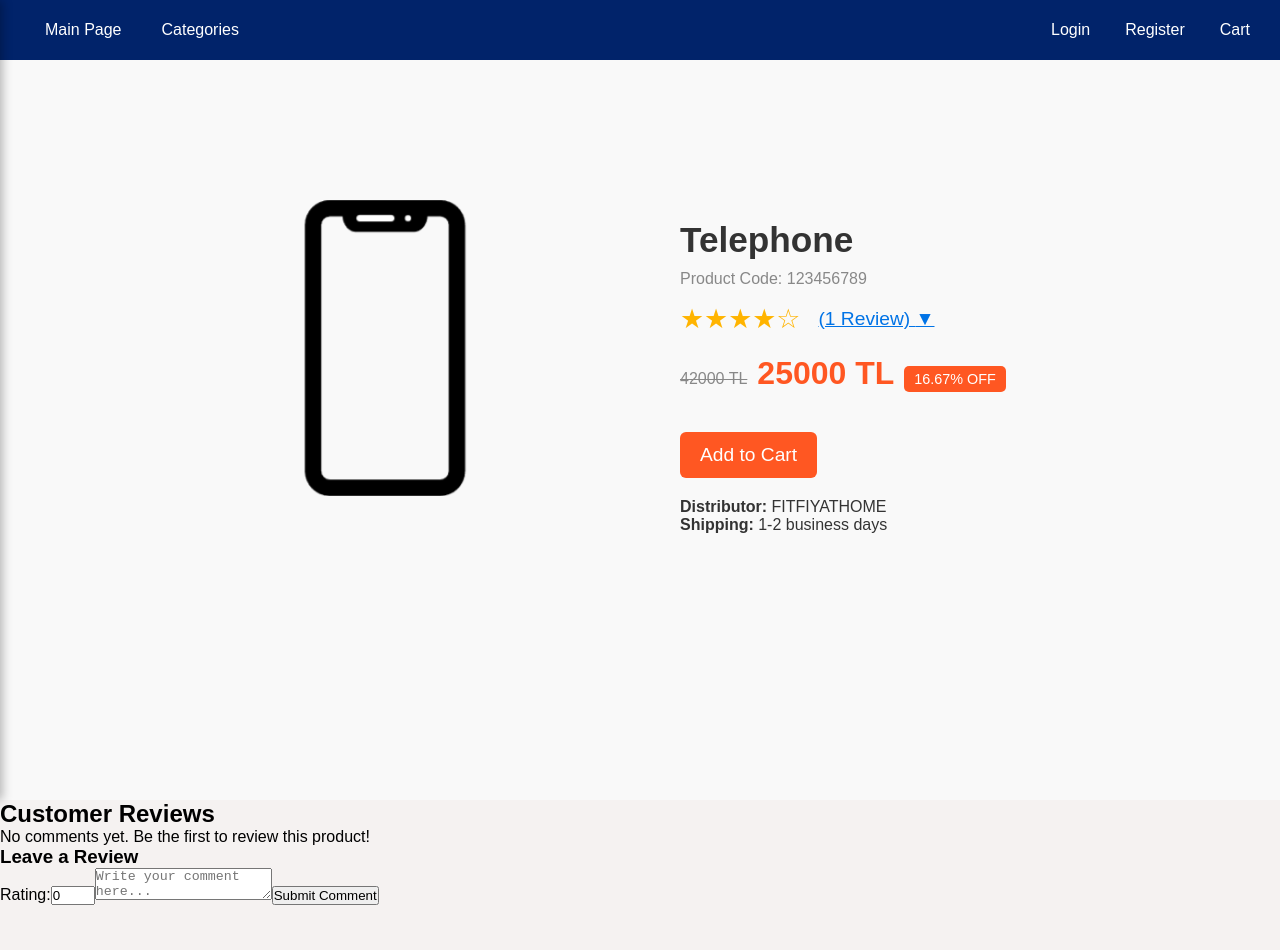
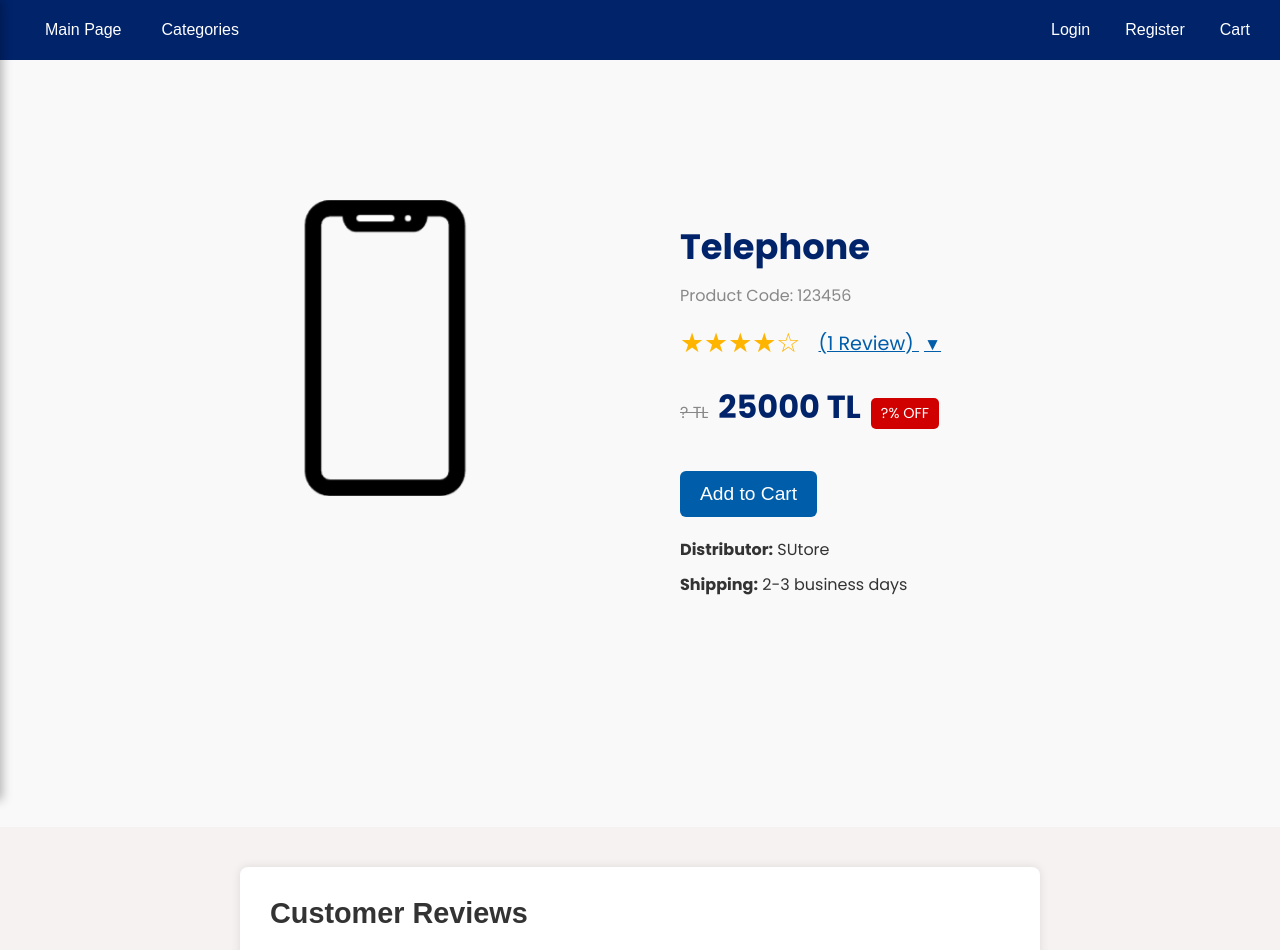
Before and after one commit to Furkyleon/SUtore, a React (Create React App) app in the folder frontend/: page /product/1 in a window 1280 px wide. Shown: the top 950 px of the page. Before the commit the page ends 905 px from the top, so only its background shows below. Built offline with nearby package versions, Linux system fonts and the light colour scheme.

Commit message:
product page changes

```diff
--- a/frontend/src/Components/ProductPage/ProductPage.css
+++ b/frontend/src/Components/ProductPage/ProductPage.css
@@ -4,7 +4,7 @@ body {
   height: auto;
 }
 
-.product-page-container {
+.product-page {
   width: 100vw;
   font-family: Arial, sans-serif;
   margin: 0;
@@ -12,12 +12,12 @@ body {
   box-sizing: border-box;
 }
 
-.product-page-container .product-card a {
+.product-card a {
   text-decoration: none;
   color: inherit;
 }
 
-.product-page-container .product-full-width {
+.product-full-width {
   display: flex;
   align-items: flex-start;
   gap: 80px;
@@ -28,18 +28,18 @@ body {
   min-height: 100vh;
 }
 
-.product-page-container .product-image-section {
+.product-image-section {
   flex: 1;
   text-align: center;
 }
 
-.product-page-container .product-image-section img {
+.product-image-section img {
   width: 80%;
   max-width: 600px;
   border-radius: 8px;
 }
 
-.product-page-container .top-seller {
+.top-seller {
   position: absolute;
   top: 10px;
   left: 10px;
@@ -51,7 +51,7 @@ body {
   border: none;
 }
 
-.product-page-container .saved-count {
+.saved-count {
   position: absolute;
   top: 10px;
   right: 10px;
@@ -59,26 +59,26 @@ body {
   font-size: 0.9em;
 }
 
-.product-page-container .product-details-section {
+.product-details-section {
   flex: 1;
   padding: 20px 30px;
   box-sizing: border-box;
 }
 
-.product-page-container .product-name {
+.product-name {
   font-size: 2.2em;
   font-weight: bold;
-  color: #333;
+  color: #01236A;
   margin-bottom: 10px;
 }
 
-.product-page-container .product-code {
+.product-code {
   color: #888;
   font-size: 1em;
   margin-bottom: 15px;
 }
 
-.product-page-container .rating {
+.rating {
   display: flex;
   align-items: center;
   font-size: 1.2em;
@@ -88,16 +88,16 @@ body {
   position: relative;
 }
 
-.product-page-container .review-count {
+.review-count {
   text-decoration: underline;
   margin-left: 8px;
 }
 
-.product-page-container .rating:hover {
+.rating:hover {
   color: #005bb5;
 }
 
-.product-page-container .rating-tooltip {
+.rating-tooltip {
   visibility: hidden;
   background-color: #333;
   color: #fff;
@@ -115,46 +115,56 @@ body {
   transition: opacity 0.2s;
 }
 
-.product-page-container .rating:hover .rating-tooltip {
+.rating:hover .rating-tooltip {
   visibility: visible;
   opacity: 1;
 }
 
-.product-page-container .stars {
+.review-arrow {
+  margin-left: 5px;
+  font-size: 0.9em;
+}
+
+.stars {
   color: #ffb400;
   font-size: 1.4em;
   margin-right: 10px;
 }
 
-.product-page-container .price-section {
+.review-count {
+  color: #005da9;
+  font-size: 1em;
+}
+
+.price-section {
   display: flex;
   align-items: baseline;
   gap: 10px;
   margin: 20px 0;
 }
 
-.product-page-container .original-price {
+.original-price {
   text-decoration: line-through;
   color: #888;
   font-size: 1em;
 }
 
-.product-page-container .discounted-price {
+.discounted-price {
   font-size: 2em;
-  color: #ff5722;
+  color: #01236A;
   font-weight: bold;
 }
 
-.product-page-container .discount-rate {
-  background-color: #ff5722;
+.discount-rate {
+  background-color: #d00000;
   color: #fff;
   padding: 5px 10px;
   font-size: 0.9em;
   border-radius: 5px;
 }
 
-.product-page-container .add-to-cart-button {
-  background-color: #ff5722;
+.add-to-cart-button {
+  background-color: #005da9;
   color: white;
   border: none;
   padding: 12px 20px;
@@ -165,12 +175,128 @@ body {
   transition: background-color 0.3s;
 }
 
-.product-page-container .add-to-cart-button:hover {
-  background-color: #e64a19;
+.add-to-cart-button:hover {
+  background-color: #01236A;
 }
 
-.product-page-container .additional-info {
+.additional-info {
   margin-top: 20px;
   font-size: 1em;
   color: #333;
 }
+
+.additional-info p {
+  margin: 10px 0;
+}
+
+/* Toggle Comments Button */
+.toggle-comments-button {
+  display: block;
+  margin: 20px auto;
+  padding: 10px 20px;
+  font-size: 1em;
+  background-color: #f5f5f5;
+  border: 1px solid #ddd;
+  border-radius: 5px;
+  cursor: pointer;
+  color: #333;
+}
+
+.toggle-comments-button:hover {
+  background-color: #eaeaea;
+}
+
+.comments-section {
+  width: 100%;
+  max-width: 800px;
+  margin: 40px auto;
+  background-color: #fff;
+  padding: 30px;
+  border-radius: 8px;
+  box-shadow: 0px 0px 10px rgba(0, 0, 0, 0.1);
+  font-family: Arial, sans-serif;
+}
+
+.comments-section h2 {
+  font-size: 1.8em;
+  font-weight: bold;
+  color: #333;
+  margin-bottom: 20px;
+}
+
+.comment {
+  margin-bottom: 20px;
+  padding: 10px;
+  border-bottom: 1px solid #ddd;
+}
+
+.comment-text {
+  font-size: 1em;
+  color: #333;
+}
+
+.comment-rating {
+  color: #ffb400;
+  font-size: 1em;
+}
+
+.comment-awaiting-approval {
+  color: #888;
+  font-style: italic;
+  font-size: 0.9em;
+}
+
+.add-comment {
+  margin-top: 30px;
+}
+
+.add-comment h3 {
+  font-size: 1.5em;
+  color: #333;
+  margin-bottom: 15px;
+}
+
+.add-comment label {
+  font-weight: bold;
+  font-size: 1em;
+  color: #333;
+  margin-right: 10px;
+}
+
+.add-comment input[type="number"] {
+  width: 60px;
+  padding: 5px;
+  border-radius: 4px;
+  border: 1px solid #ccc;
+  font-size: 1em;
+  margin-right: 20px;
+  color: #333;
+}
+
+.add-comment textarea {
+  width: 100%;
+  height: 100px;
+  padding: 10px;
+  margin-top: 10px;
+  border-radius: 5px;
+  border: 1px solid #ddd;
+  resize: vertical;
+  font-size: 1em;
+  color: #333;
+}
+
+.add-comment button {
+  margin-top: 15px;
+  padding: 10px 20px;
+  font-size: 1em;
+  background-color: #005da9;
+  color: white;
+  border: none;
+  border-radius: 5px;
+  cursor: pointer;
+  transition: background-color 0.3s ease;
+}
+
+.add-comment button:hover {
+  background-color: #01236A;
+}
--- a/frontend/src/Components/ProductPage/ProductPage.jsx
+++ b/frontend/src/Components/ProductPage/ProductPage.jsx
@@ -51,7 +51,7 @@ const ProductPage = () => {
         </div>
         <div className="product-details-section">
           <h1 className="product-name">{product.name}</h1>
-          <p className="product-code">Product Code: {product.serialNumber || "123456789"}</p>
+          <p className="product-code">Product Code: {product.serialNumber || "123456"}</p>
           <div className="rating" onClick={scrollToComments} style={{ cursor: 'pointer' }}>
             <span className="stars">★★★★☆</span>
             <span className="review-count">
@@ -60,16 +60,16 @@ const ProductPage = () => {
             <div className="rating-tooltip">Click to view comments</div>
           </div>
           <div className="price-section">
-            <span className="original-price">{product.originalPrice || "42000 TL"}</span>
+            <span className="original-price">{product.originalPrice || "? TL"}</span>
             <span className="discounted-price">{product.price}</span>
-            <span className="discount-rate">16.67% OFF</span>
+            <span className="discount-rate">?% OFF</span>
           </div>
           <button className="add-to-cart-button" onClick={handleAddToCart}>
             Add to Cart
           </button>
           <div className="additional-info">
-            <p><strong>Distributor:</strong> {product.distributor || "FITFIYATHOME"}</p>
-            <p><strong>Shipping:</strong> 1-2 business days</p>
+            <p><strong>Distributor:</strong> {product.distributor || "SUtore"}</p>
+            <p><strong>Shipping:</strong> 2-3 business days</p>
           </div>
         </div>
       </div>
```
